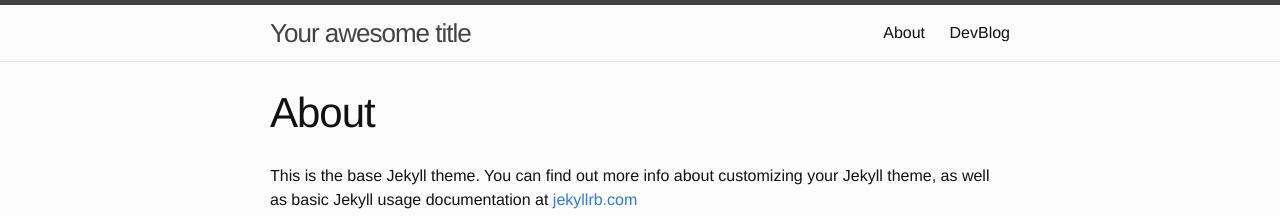
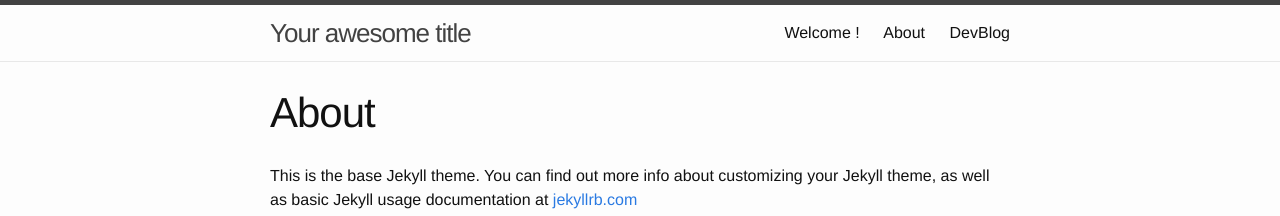
Before and after one commit to DerickThePoney/TestJekyllSite, a Jekyll site: the page built from about.md, in a window 1280 px wide. Shown: the top 216 px of the page. Built offline with Jekyll 4.4.1, drawn with Linux system fonts in a browser that asks for light colours.

Commit message:
Test page welcome

```diff
--- a/index.html
+++ b/index.html
@@ -4,10 +4,4 @@
 
 <div class="home">
 
-  <h1 class="page-heading">WELCOME</h1>
-
-
-
-  <p class="rss-subscribe">subscribe <a href="{{ "/feed.xml" | prepend: site.baseurl }}">via RSS</a></p>
-
 </div>
```
Also changed, not shown: Welcome.md (added, +6 -0 lines).
